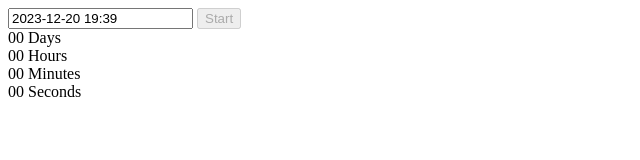
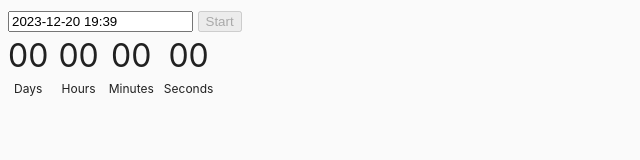
Before and after one commit to IhorRatsyn/goit-js-hw-09, a website built with Parcel: page src/02-timer.html in a window 1280 px wide. Shown: the whole page, without its empty margins (0-640 px from the left). Built offline with nearby package versions, Linux system fonts and the light colour scheme.

Commit message:
fixed bugs

```diff
--- a/package.json
+++ b/package.json
@@ -19,7 +19,8 @@
   },
   "dependencies": {
     "flatpickr": "^4.6.13",
-    "modern-normalize": "^1.1.0"
+    "modern-normalize": "^1.1.0",
+    "notiflix": "^3.2.6"
   },
   "devDependencies": {
     "@parcel/transformer-sass": "^2.6.0",
--- a/src/02-timer.html
+++ b/src/02-timer.html
@@ -5,7 +5,6 @@
   <meta charset="UTF-8">
   <meta name="viewport" content="width=device-width, initial-scale=1.0">
   <title>Countdown Timer</title>
-  <link rel="stylesheet" href="flatpickr.min.css">
 </head>
 
 <body>
@@ -31,8 +30,7 @@
     </div>
   </div>
 
-  <script type="module" src="02-timer.js"></script>
-  <script src="flatpickr.min.js"></script>
+  <script type="module" src="./js/02-timer.js"></script>
 </body>
 
 </html>
--- a/src/css/common.css
+++ b/src/css/common.css
@@ -16,3 +16,19 @@ img {
   display: block;
   max-width: 100%;
 }
+
+.timer {
+  display: flex;
+  gap: 10px;
+  font-size: 32px;
+}
+.timer .field {
+  display: flex;
+  flex-direction: column;
+  justify-content: center;
+  align-items: center;
+}
+
+.timer .field .label {
+  font-size: 12px;
+}
--- a/src/js/02-timer.js
+++ b/src/js/02-timer.js
@@ -1,6 +1,8 @@
 import flatpickr from "flatpickr";
 import "flatpickr/dist/flatpickr.min.css";
 import Notiflix from "notiflix";
+import "notiflix/dist/notiflix-3.2.6.min.css";
+import '../css/common.css'
 
 function convertMs(ms) {
   const second = 1000;
```
Also changed, not shown: src/01-color-switcher.html (+1 -1 lines), src/03-promises.html (+2 -4 lines), src/js/03-promises.js (+7 -0 lines), 1 other file.
